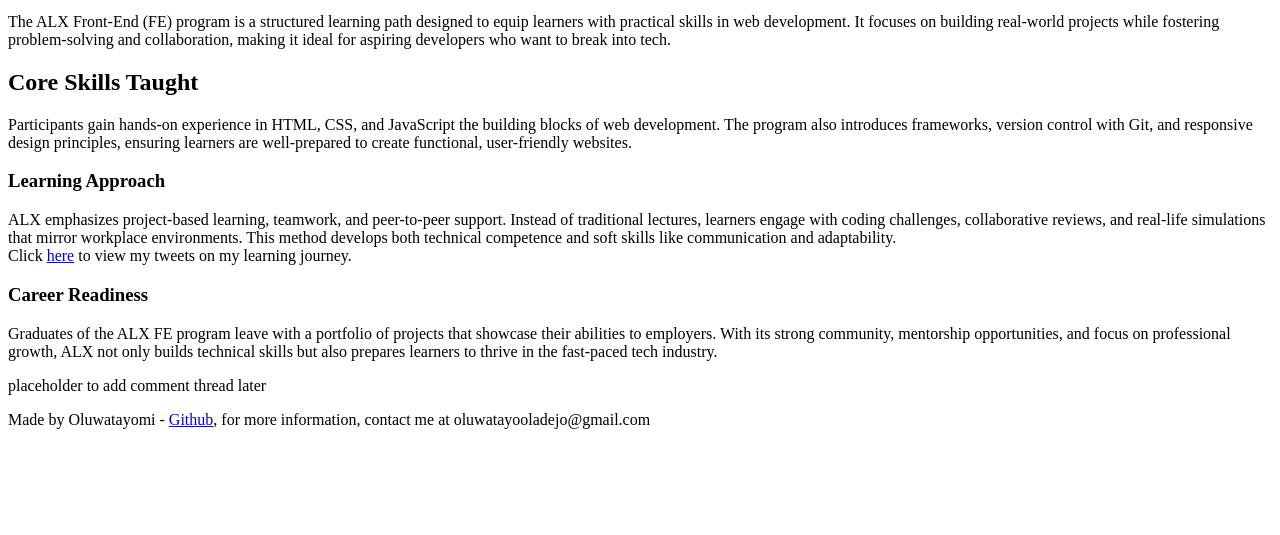
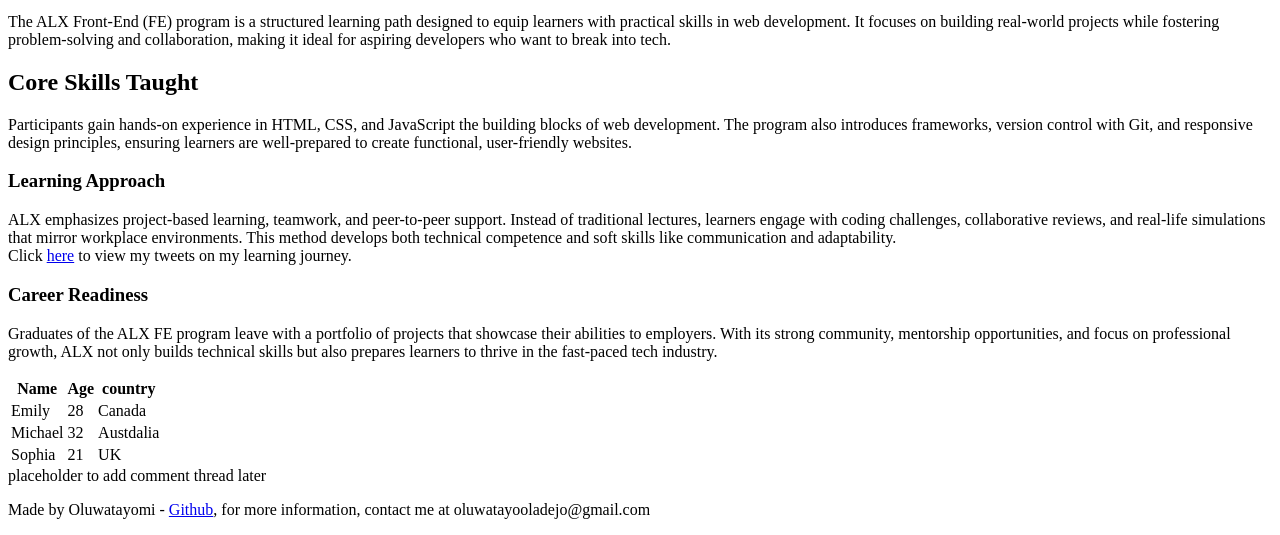
Before and after one commit to OluwatayomiTitus/My_First_Portfolio, a plain HTML site: page html_basic/index.html in a window 1280 px wide. Shown: the part 444-979 px from the top of the page. Before the commit the page ends 889 px from the top, so only its background shows below. Drawn offline with Linux system fonts and the light colour scheme.

Commit message:
add table for learners to the main webpage

```diff
--- a/html_basic/index.html
+++ b/html_basic/index.html
@@ -48,6 +48,34 @@
             With its strong community, mentorship opportunities, and focus on professional growth, ALX not only builds technical
             skills but also prepares learners to thrive in the fast-paced tech industry.
         </p>
+        <table>
+            <thead>
+                <tr>
+                <th scope="row">Name</th>
+                <th scope="row">Age</th>
+                <th scope="row">country</th>
+            </tr>
+            </thead>
+
+            <tbody>
+            <tr>
+                <td>Emily</td>
+                <td>28</td>
+                <td>Canada</td>
+            </tr>
+            <tr>
+                <td>Michael</td>
+                <td>32</td>
+                <td>Austdalia</td>
+            </tr>
+            <tr>
+                <td>Sophia</td>
+                <td>21</td>
+                <td>UK</td>
+            </tr>
+            </tbody>
+
+        </table>
     </article>
     <aside>placeholder to add comment thread later</aside>
     </main>
```
